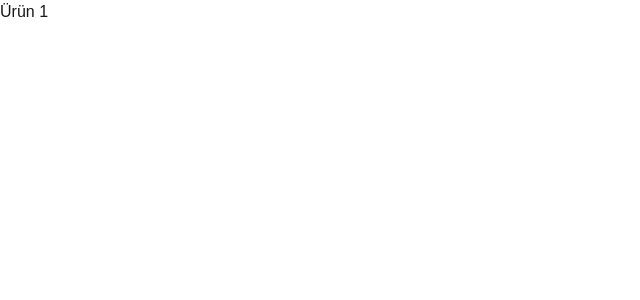
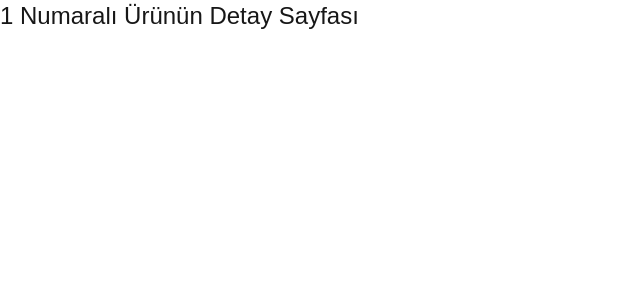
Before and after one commit to ayfersahinn/BTK-Akademi-Next.js-Atolyesi, a Next.js app in the folder next-js/: page /products/1 in a window 1280 px wide. Shown: the top 300 px of the page, without its empty margins (0-640 px from the left). Built offline with nearby package versions, Linux system fonts and the light colour scheme.

Commit message:
dinamik route segmenti oluşturuldu

```diff
--- a/next-js/app/products/1/page.js
+++ /dev/null
@@ -1,3 +0,0 @@
-export default function Urun1() {
-  return <h1>Ürün 1</h1>;
-}
--- /dev/null
+++ b/next-js/app/products/[productID]/page.js
@@ -0,0 +1,6 @@
+export default async function UrunDetay({ params }) {
+  const { productID } = await params;
+  return (
+    <h1 className="text-2xl">{productID} Numaralı Ürünün Detay Sayfası</h1>
+  );
+}
```
